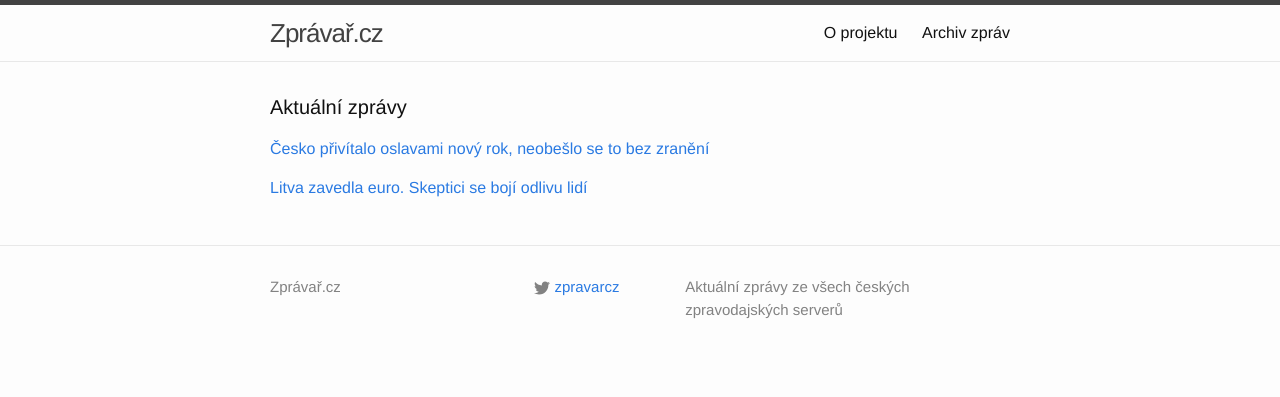
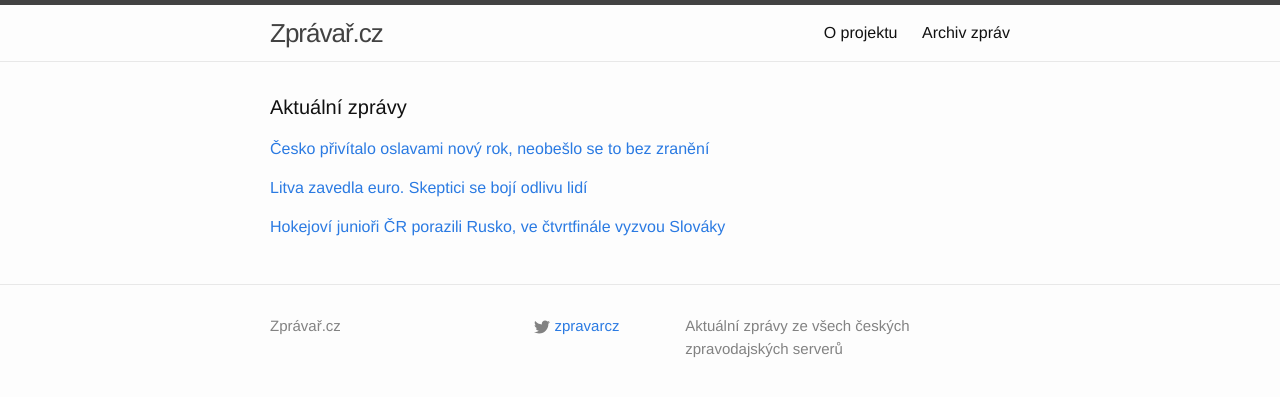
Before and after one commit to adliska/zpravar, a Jekyll site: the page built from index.html, in a window 1280 px wide. Shown: the top 397 px of the page. Built offline with Jekyll 4.4.1, drawn with Linux system fonts in a browser that asks for light colours.

Commit message:
zpravar news update

```diff
--- a/index.html
+++ b/index.html
@@ -20,4 +20,11 @@ layout: default
 <li><a href=http://ekonomika.idnes.cz/litva-prijala-euro-je-devatenactym-clenem-eurozony-fxv-/eko_euro.aspx?c=A150101_002541_eko_euro_jav>V Litvě se začalo platit eurem, od půlnoci je členem eurozóny - ekonomika.idnes.cz</a></li>
 <li><a href=http://www.financninoviny.cz/zpravodajstvi/zpravy/litva-je-od-dnesniho-dne-19-clenem-eurozony/1163951>Litva je od dnešního dne 19. členem eurozóny - www.financninoviny.cz</a></li>
 </ul>
+</div><p><a href="javascript:;" onclick="toggle_visibility('zpravy2')">Hokejoví junioři ČR porazili Rusko, ve čtvrtfinále vyzvou Slováky</a></p>
+<div id="zpravy2" style="display:none">
+<ul>
+<li><a href=http://www.sportovninoviny.cz/zpravy/hokejovi-juniori-cr-porazili-rusko-ve-ctvrtfinale-vyzvou-slovaky/1163541>Hokejoví junioři ČR porazili Rusko, ve čtvrtfinále vyzvou Slováky - www.sportovninoviny.cz</a></li>
+<li><a href=http://www.rozhlas.cz/_zprava/hokejova-dvacitka-porazila-na-ms-rusko-41-ve-ctvrtfinale-vyzve-slovensko--1438421>Hokejová dvacítka porazila na MS Rusko 4:1, ve čtvrtfinále vyzve Slovensko - www.rozhlas.cz</a></li>
+<li><a href=http://hokej.idnes.cz/hokej-ms-dvacitek-cesko-rusko-d2d-/reprezentace.aspx?c=A150101_012343_reprezentace_cig>Mladí hokejisté překvapili: porazili Rusko, ve čtvrtfinále čekají Slováci - hokej.idnes.cz</a></li>
+</ul>
 </div></div>
```
